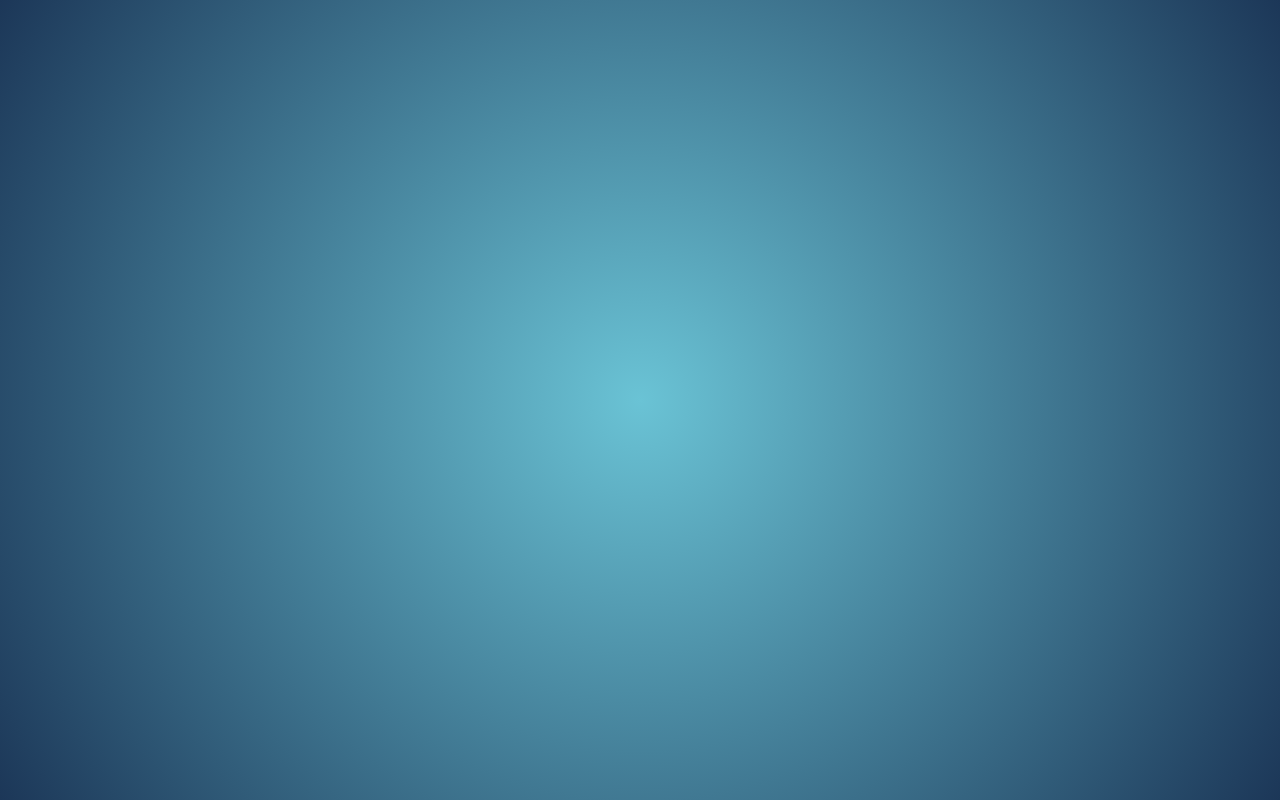
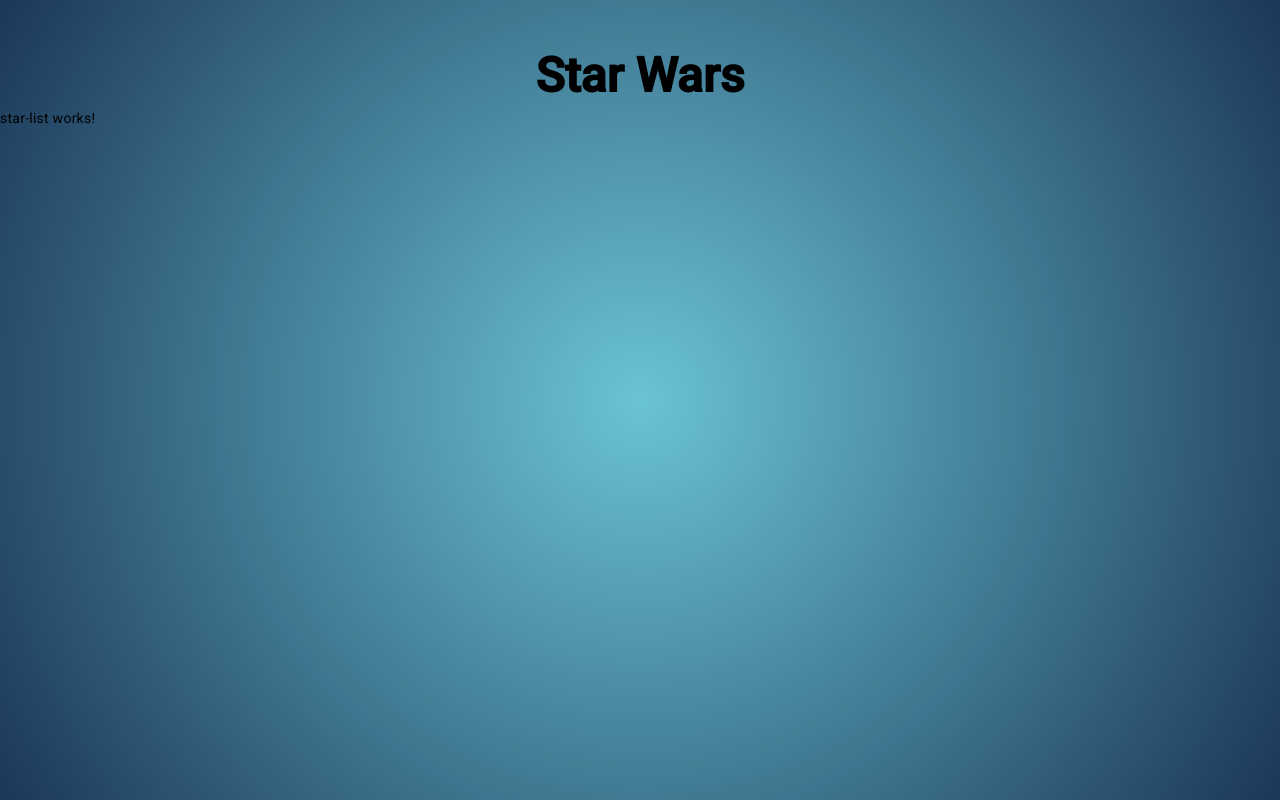
Before and after one commit to ushink/star-wars, an Angular app: page /planets in a window 1280 px wide. Before the commit this address led to /. Built offline with nearby package versions, Linux system fonts and the light colour scheme.

Commit message:
fix main title app

```diff
--- a/src/app/app.component.css
+++ b/src/app/app.component.css
@@ -0,0 +1,7 @@
+.title {
+  color: #000000;
+  font-size: 48px;
+  font-weight: 600;
+  text-align: center;
+  margin-top: 60px;
+}
--- a/src/app/app.component.html
+++ b/src/app/app.component.html
@@ -1 +1,2 @@
+<h1 class="title">{{ title }}</h1>
 <router-outlet />
--- a/src/app/app.component.ts
+++ b/src/app/app.component.ts
@@ -9,5 +9,5 @@
   styleUrl: './app.component.css'
 })
 export class AppComponent {
-  title = 'my-app';
+  title = 'Star Wars';
 }
--- a/src/app/app.routes.ts
+++ b/src/app/app.routes.ts
@@ -2,6 +2,6 @@
 import { StarListComponent } from './star-list/star-list.component';
 
 export const routes: Routes = [
-  { path: '', redirectTo: '/liststar', pathMatch: 'full' },
-  { path: 'liststar', component: StarListComponent, title: 'List Star' },
+  { path: '', redirectTo: '/planets', pathMatch: 'full' },
+  { path: 'planets', component: StarListComponent, title: 'List Star' },
 ];
--- a/src/index.html
+++ b/src/index.html
@@ -2,7 +2,7 @@
 <html lang="en">
 <head>
   <meta charset="utf-8">
-  <title>MyApp</title>
+  <title>StarWars</title>
   <base href="/">
   <meta name="viewport" content="width=device-width, initial-scale=1">
   <link rel="icon" type="image/x-icon" href="favicon.ico">
```
